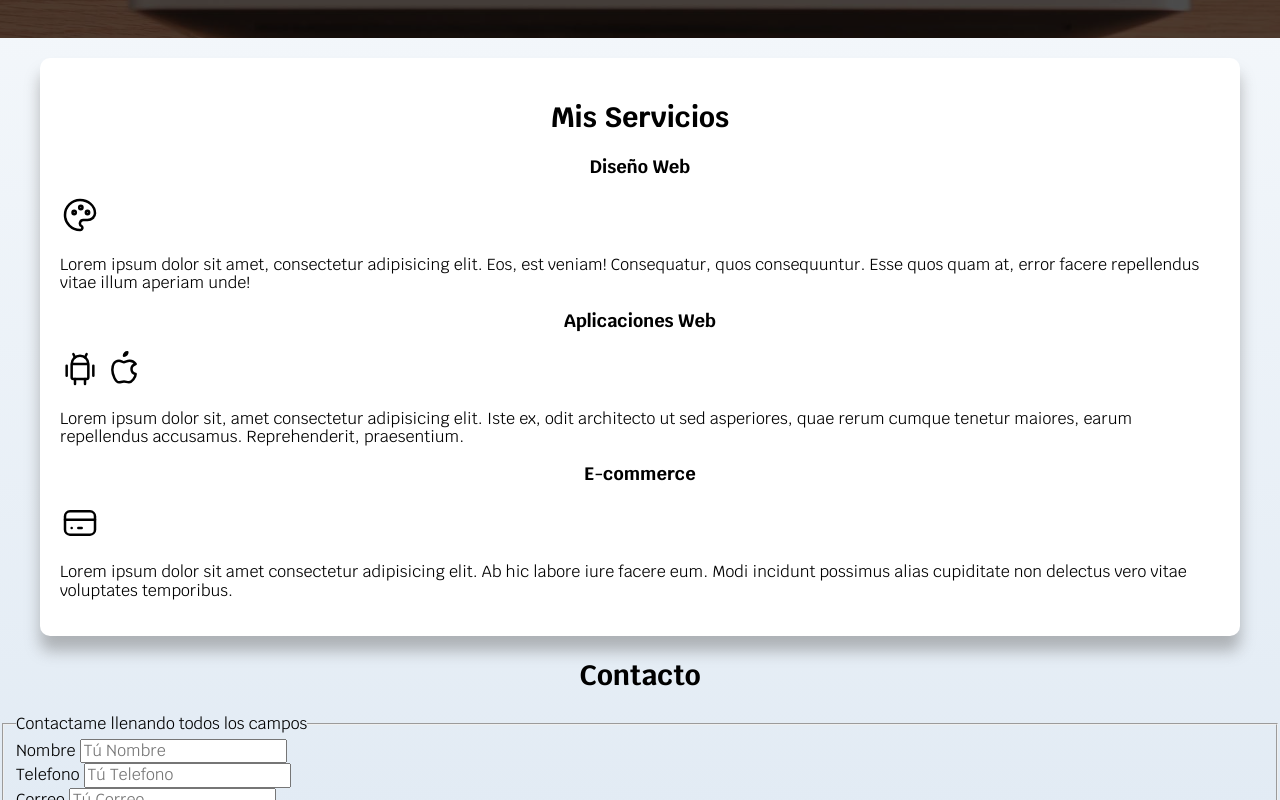
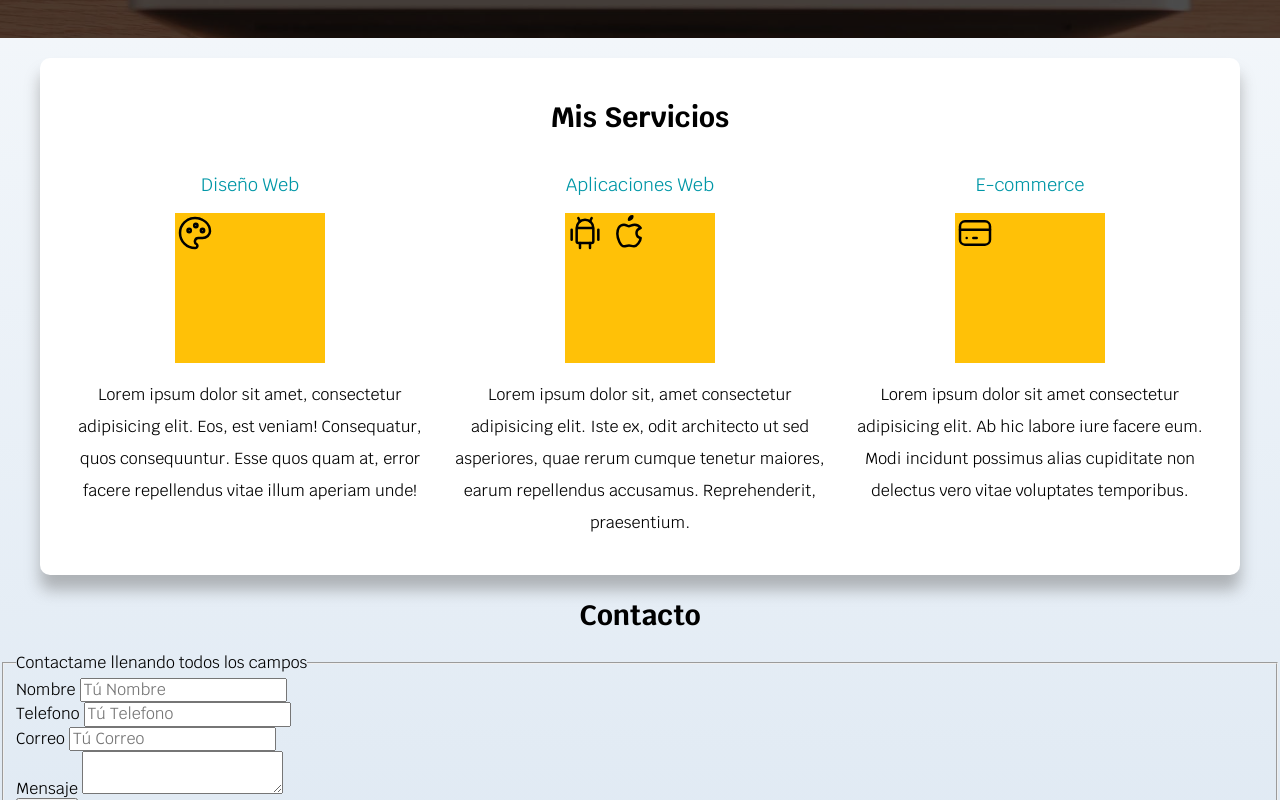
Before and after one commit to cesarcoello/freelancer, a plain HTML site: page index.html in a window 1280 px wide. Shown: the part 545-1345 px from the top of the page. Drawn offline with Linux system fonts and the light colour scheme.

Commit message:
finalizando la seccion de servicios

```diff
--- a/css/styles.css
+++ b/css/styles.css
@@ -122,3 +122,35 @@ h1,h2,h3{
 .contenido-hero p{
     color: var(--blanco);
 }
+
+/* Servicios */
+@media (min-width: 768px ){
+
+    .servicios{
+        display: grid;
+        grid-template-columns: repeat(3, 1fr);
+        column-gap: 1rem;
+    }
+}
+
+.servicio{
+    display: flex;
+    flex-direction: column;
+    align-items: center;
+}
+
+.servicio h3{
+    color: var(--secundario);
+    font-weight: normal;
+}
+
+.servicio p {
+    line-height: 2; /* interlineado entre parrafos */
+    text-align: center;
+}
+
+.servicio .iconos{
+    height: 15rem;
+    width: 15rem;
+    background-color: var(--primario);
+}
--- a/index.html
+++ b/index.html
@@ -49,9 +49,10 @@
     <main class="contenedor sombra">
         <h2>Mis Servicios</h2>
 
-        <section>
+        <div class="servicios">
+            <section class="servicio">
                 <h3>Diseño Web</h3>
-
+                <div class="iconos">
                     <svg xmlns="http://www.w3.org/2000/svg" class="icon icon-tabler icon-tabler-palette" width="40" height="40" viewBox="0 0 24 24" stroke-width="1.5" stroke="#000000" fill="none" stroke-linecap="round" stroke-linejoin="round">
                         <path stroke="none" d="M0 0h24v24H0z" fill="none"/>
                         <path d="M12 21a9 9 0 0 1 0 -18c4.97 0 9 3.582 9 8c0 1.06 -.474 2.078 -1.318 2.828c-.844 .75 -1.989 1.172 -3.182 1.172h-2.5a2 2 0 0 0 -1 3.75a1.3 1.3 0 0 1 -1 2.25" />
@@ -59,13 +60,14 @@
                         <path d="M12.5 7.5m-1 0a1 1 0 1 0 2 0a1 1 0 1 0 -2 0" />
                         <path d="M16.5 10.5m-1 0a1 1 0 1 0 2 0a1 1 0 1 0 -2 0" />
                     </svg>
+                </div>
 
                 <p>Lorem ipsum dolor sit amet, consectetur adipisicing elit. Eos, est veniam! Consequatur, quos consequuntur. Esse quos quam at, error facere repellendus vitae illum aperiam unde!</p>
             </section>
 
-        <section>
+            <section class="servicio">
                 <h3>Aplicaciones Web</h3>
-
+                <div class="iconos">
                     <svg xmlns="http://www.w3.org/2000/svg" class="icon icon-tabler icon-tabler-brand-android" width="40" height="40" viewBox="0 0 24 24" stroke-width="1.5" stroke="#000000" fill="none" stroke-linecap="round" stroke-linejoin="round">
                         <path stroke="none" d="M0 0h24v24H0z" fill="none"/>
                         <path d="M4 10l0 6" />
@@ -77,18 +79,20 @@
                         <path d="M15 18l0 3" />
                     </svg>
 
+
                     <svg xmlns="http://www.w3.org/2000/svg" class="icon icon-tabler icon-tabler-brand-apple" width="40" height="40" viewBox="0 0 24 24" stroke-width="1.5" stroke="#000000" fill="none" stroke-linecap="round" stroke-linejoin="round">
                         <path stroke="none" d="M0 0h24v24H0z" fill="none"/>
                         <path d="M9 7c-3 0 -4 3 -4 5.5c0 3 2 7.5 4 7.5c1.088 -.046 1.679 -.5 3 -.5c1.312 0 1.5 .5 3 .5s4 -3 4 -5c-.028 -.01 -2.472 -.403 -2.5 -3c-.019 -2.17 2.416 -2.954 2.5 -3c-1.023 -1.492 -2.951 -1.963 -3.5 -2c-1.433 -.111 -2.83 1 -3.5 1c-.68 0 -1.9 -1 -3 -1z" />
                         <path d="M12 4a2 2 0 0 0 2 -2a2 2 0 0 0 -2 2" />
                     </svg>
+                </div>
 
                 <p>Lorem ipsum dolor sit, amet consectetur adipisicing elit. Iste ex, odit architecto ut sed asperiores, quae rerum cumque tenetur maiores, earum repellendus accusamus. Reprehenderit, praesentium.</p>
             </section>
 
-        <section>
+            <section class="servicio">
                 <h3>E-commerce</h3>
-
+                <div class="iconos">
                     <svg xmlns="http://www.w3.org/2000/svg" class="icon icon-tabler icon-tabler-credit-card" width="40" height="40" viewBox="0 0 24 24" stroke-width="1.5" stroke="#000000" fill="none" stroke-linecap="round" stroke-linejoin="round">
                         <path stroke="none" d="M0 0h24v24H0z" fill="none"/>
                         <path d="M3 5m0 3a3 3 0 0 1 3 -3h12a3 3 0 0 1 3 3v8a3 3 0 0 1 -3 3h-12a3 3 0 0 1 -3 -3z" />
@@ -96,9 +100,11 @@
                         <path d="M7 15l.01 0" />
                         <path d="M11 15l2 0" />
                     </svg>
+                </div>
 
                 <p>Lorem ipsum dolor sit amet consectetur adipisicing elit. Ab hic labore iure facere eum. Modi incidunt possimus alias cupiditate non delectus vero vitae voluptates temporibus.</p>
             </section>
+        </div>
 
     </main>
 
```
Lines whose indentation alone changed are shown as unchanged.
